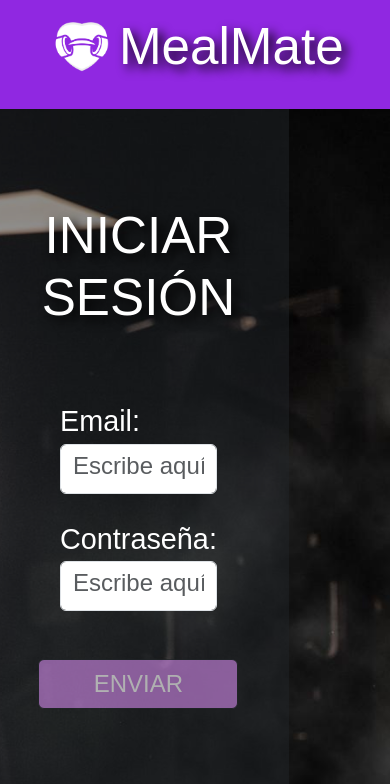
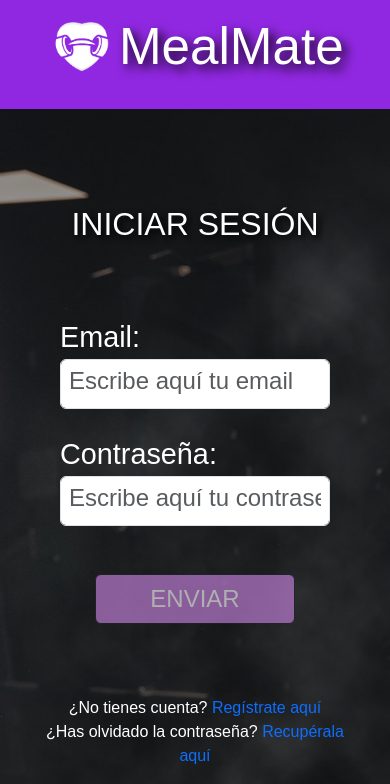
Before and after one commit to lilanguel/Proyecto_Integrado_DAW_MealMate, an Angular app in the folder src/MealMate/: page /signin in a window 390 px wide. Shown: the top 784 px of the page. Built offline with nearby package versions, Linux system fonts and the light colour scheme; a web font is replaced by a local one.

Commit message:
Vista login y registro responsive

```diff
--- a/src/MealMate/src/app/views/signin/signin.component.css
+++ b/src/MealMate/src/app/views/signin/signin.component.css
@@ -1,6 +1,24 @@
 #fondo_inicio_sesion {
   background-image: url('../../../assets/imgs/imagen_login.jpg');
   background-size: cover;
+}
+
+form {
+  margin-top: 2rem;
+  margin-bottom: 1rem;
+}
+
+input {
+  width: 100%;
+  font-size: 1rem;
+  padding: 0.5rem;
+  margin-bottom: 0.5rem;
+}
+
+button {
+  font-size: 1rem;
+  margin-top: 1rem;
+  margin-bottom: 2rem;
 }
 
 a {
@@ -12,3 +30,21 @@ a {
 a:hover {
   text-decoration: underline;
 }
+
+@media (max-width: 768px) {
+  .titulo {
+    font-size: 2rem;
+  }
+
+  input {
+    font-size: 0.9rem;
+  }
+
+  button {
+    font-size: 0.9rem;
+  }
+
+  a {
+    font-size: 1rem;
+  }
+}
--- a/src/MealMate/src/app/views/signin/signin.component.html
+++ b/src/MealMate/src/app/views/signin/signin.component.html
@@ -1,19 +1,19 @@
 <div id="fondo_inicio_sesion" class="row">
-  <div class="col bg-opacity-50 bg-dark text-white text-center p-5">
+  <div class="col-lg-6 col-md-8 col-sm-10 mx-auto bg-opacity-50 bg-dark text-white text-center p-5">
     <h1 class="mt-5 titulo">INICIAR SESIÓN</h1>
     <form class="my-4 py-4" (submit)="signIn()" [formGroup]="userForm">
       <div class="form-group m-4 text-start">
         <label for="email">Email:</label>
-        <input type="email" id="email" formControlName="email" name="email"
-          class="form-control" placeholder="Escribe aquí tu email" required>
+        <input type="email" id="email" formControlName="email" name="email" class="form-control"
+          placeholder="Escribe aquí tu email" required>
         <div class="text-warning" *ngIf="userForm.get('email')?.hasError('required') && userForm.get('email')?.touched">
           <span>Introduce el email</span>
         </div>
       </div>
       <div class="form-group m-4 text-start">
         <label for="password">Contraseña:</label>
-        <input type="password" id="password" formControlName="password" name="password"
-          class="form-control" placeholder="Escribe aquí tu contraseña" required>
+        <input type="password" id="password" formControlName="password" name="password" class="form-control"
+          placeholder="Escribe aquí tu contraseña" required>
         <div class="text-warning"
           *ngIf="userForm.get('password')?.hasError('required') && userForm.get('password')?.touched">
           <span>Introduce la contraseña</span>
--- a/src/MealMate/src/app/views/signup/signup.component.css
+++ b/src/MealMate/src/app/views/signup/signup.component.css
@@ -1,6 +1,25 @@
 #fondo_registro {
   background-image: url('../../../assets/imgs/imagen_registro.jpg');
   background-size: cover;
+}
+
+form {
+  margin-top: 2rem;
+  margin-bottom: 1rem;
+}
+
+input,
+select {
+  width: 100%;
+  font-size: 1rem;
+  padding: 0.5rem;
+  margin-bottom: 0.5rem;
+}
+
+button {
+  font-size: 1rem;
+  margin-top: 1rem;
+  margin-bottom: 2rem;
 }
 
 a {
@@ -12,3 +31,22 @@ a {
 a:hover {
   text-decoration: underline;
 }
+
+@media (max-width: 768px) {
+  .titulo {
+    font-size: 2rem;
+  }
+
+  input,
+  select {
+    font-size: 0.9rem;
+  }
+
+  button {
+    font-size: 0.9rem;
+  }
+
+  a {
+    font-size: 1rem;
+  }
+}
--- a/src/MealMate/src/app/views/signup/signup.component.html
+++ b/src/MealMate/src/app/views/signup/signup.component.html
@@ -3,7 +3,7 @@
   <div class="col-md-6">
     <div class="my-5 px-5 py-3 bg-opacity-50 bg-dark text-white text-center" style="border-left: 4px solid #9028E1;">
       <h1 class="titulo">REGISTRO</h1>
-      <form (submit)="signUp()" [formGroup]="userForm" class="px-5 my-4 ">
+      <form (submit)="signUp()" [formGroup]="userForm" class="px-5 my-4">
         <div class="form-group text-start m-4">
           <label for="nombre_usuario">Nombre de usuario:</label>
           <input id="nombre_usuario" type="text" formControlName="nombre_usuario" name="nombre_usuario"
```
